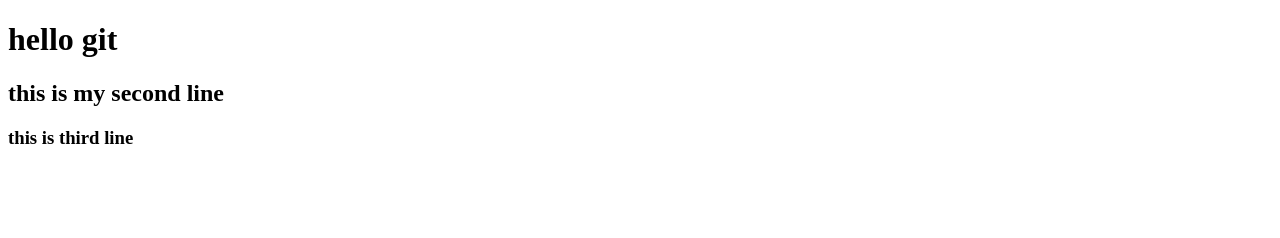
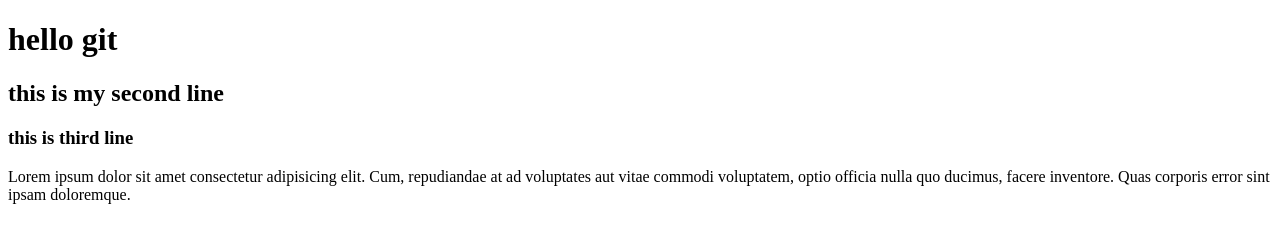
Before and after one commit to harshiniyelgam/firstproject, a plain HTML site: page index.html in a window 1280 px wide. Drawn offline with Linux system fonts and the light colour scheme.

Commit message:
update index.html content

```diff
--- a/index.html
+++ b/index.html
@@ -9,5 +9,6 @@
     <h1>hello git</h1>
     <h2>this is my second line</h2>
     <h3>this is third line</h3>
+    <p>Lorem ipsum dolor sit amet consectetur adipisicing elit. Cum, repudiandae at ad voluptates aut vitae commodi voluptatem, optio officia nulla quo ducimus, facere inventore. Quas corporis error sint ipsam doloremque.</p>
 </body>
 </html>
```
